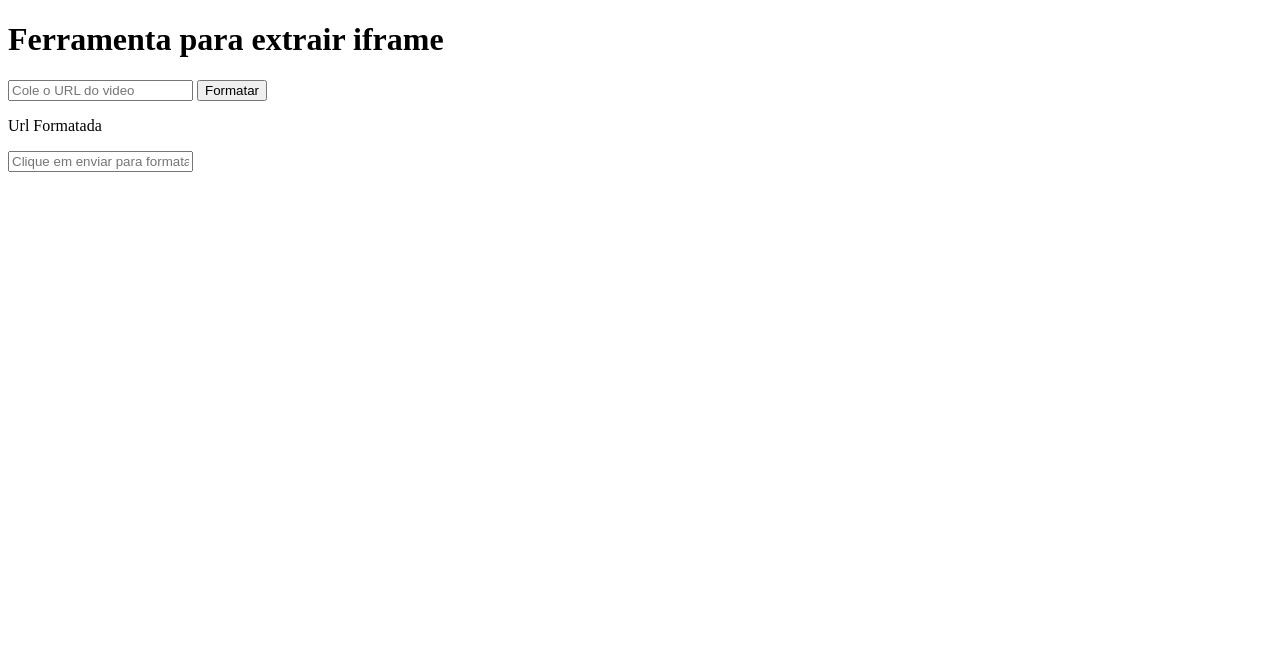
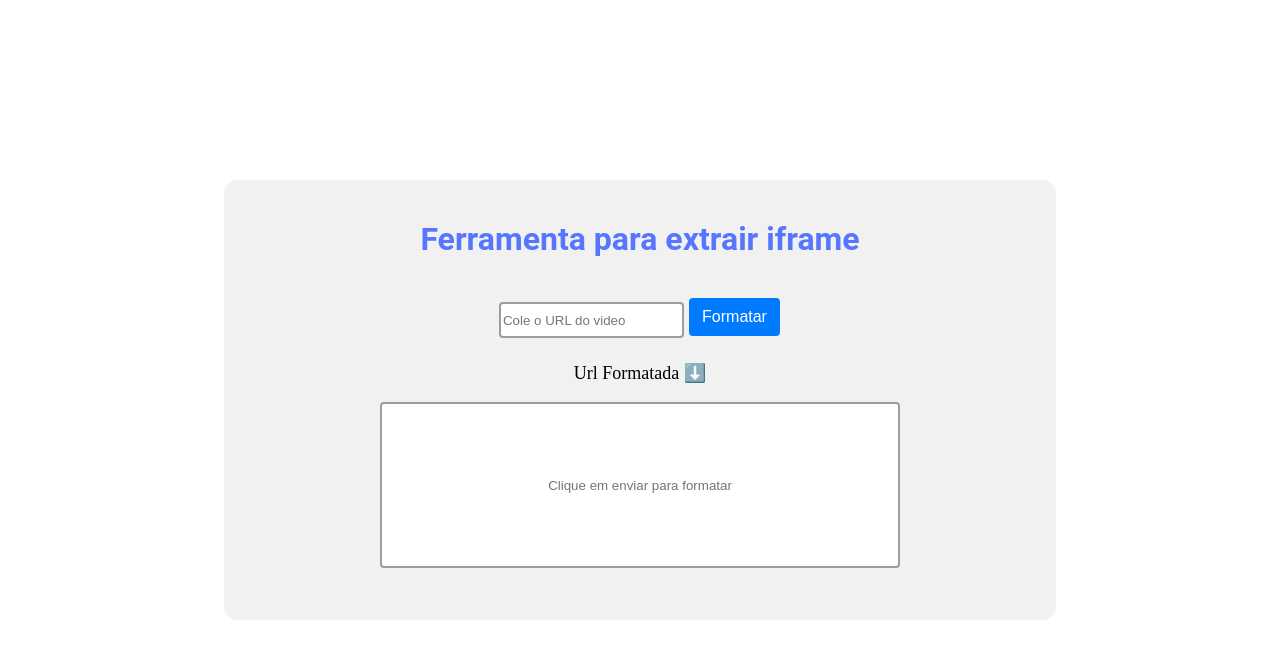
Before and after one commit to vnscss/Iframe-YT, a plain HTML site: page index.html in a window 1280 px wide. Drawn offline with Linux system fonts and the light colour scheme.

Commit message:
Melhoras visuais

```diff
--- a/index.html
+++ b/index.html
@@ -12,19 +12,24 @@
         function formatar() {
 
             let input = document.getElementById("input") , formatado = document.getElementById("formatado")
-            var sting = input.value;
+            var string = input.value;
             let iframe , baseUrl , videoId ;
 
-            sting = sting.replace("https://" , "")
+            string = string.replace("https://" , "")
 
 
-            if( sting.includes("watch?v=")){
+            if(string === ""){
+                alert("Insira uma URL no campo")
+                return;
+            }
+
+            if( string.includes("watch?v=")){
                 baseUrl = 'www.youtube.com'
-                videoId = sting.slice((sting.indexOf('?v=') + 3 ), sting.length)
+                videoId = string.slice((string.indexOf('?v=') + 3 ), string.length)
             }
             else{
                 baseUrl = 'www.youtube.com'
-                videoId = sting.slice((sting.indexOf('/') + 1 ), sting.indexOf('?'))
+                videoId = string.slice((string.indexOf('/') + 1 ), string.indexOf('?'))
             }
 
             iframe = `<iframe width="560" height="315" src="https://${baseUrl}/embed/${videoId}?rel=0" title="YouTube video player" frameborder="0" allow="accelerometer; autoplay; clipboard-write; encrypted-media; gyroscope; picture-in-picture; web-share" referrerpolicy="strict-origin-when-cross-origin" allowfullscreen></iframe>`
@@ -34,6 +39,13 @@
         }
 
         function copiar() {
+
+            if(string === ""){
+                alert("Insira uma URL no campo")
+                return;
+            }
+
+
             // Get the text field
             let input = document.getElementById("input") , formatado = document.getElementById("formatado")
 
@@ -43,15 +55,21 @@
             // Copy the text inside the text field
             navigator.clipboard.writeText(copyText);
 
-            // Alert the copied text
-            alert("Texto copiado");
+            setTimeout(() => {
+                alert("Texto copiado");
+            }, 250);
         }
     </script>
-    <h1>Ferramenta para extrair iframe</h1>
-    <input id="input" type="text" placeholder="Cole o URL do video">
-    <button onclick="formatar();copiar()">Formatar</button>
-    <p>Url Formatada</p>
-    <input id="formatado" type="text" placeholder="Clique em enviar para formatar">
+
+    <div class="article">
+        <h1>Ferramenta para extrair iframe</h1>
+        <div class="inputs">
+            <input class="mainInput" id="input" type="text" placeholder="Cole o URL do video">
+            <button class="btn btn-primary" onclick="formatar();copiar()">Formatar</button>
+            <p>Url Formatada ⬇️</p>
+            <input class="secondInput" id="formatado" type="text" placeholder="Clique em enviar para formatar">
+        </div>
+    </div>
 
 </body>
 </html>
--- a/style.css
+++ b/style.css
@@ -0,0 +1,103 @@
+body{
+    padding: 0px;
+    margin: 0px;
+    display: flex;
+    align-items: center;
+    justify-content: center;
+    width: 100vw;
+    height: 100vh;
+}
+
+.article{
+    background-color: rgb(241, 241, 241);
+    border-radius: 14px;
+    height: 55vh;
+    width: 65vw;
+}
+
+h1{
+    color: rgb(87, 118, 255);
+}
+
+@import url('https://fonts.googleapis.com/css2?family=Roboto:wght@300&display=swap');
+h1{
+  text-align: center;
+  font-family: 'Roboto', sans-serif;
+  margin: 40px;
+}
+
+.container{
+  display: block;
+  margin-right: auto;
+  margin-left: auto;
+  width: fit-content;
+  margin-top: 60px;
+}
+
+.btn{
+  margin-right: 0.07rem;
+  margin-left: 0.07rem;
+  margin-bottom: 0.5rem;
+  display: inline-block;
+  font-weight: 400;
+  text-align: center;
+  white-space: nowrap;
+  vertical-align: middle;
+  -webkit-user-select: none;
+  -moz-user-select: none;
+  -ms-user-select: none;
+  user-select: none;
+  border: 1px solid transparent;
+  padding: .375rem .75rem;
+  font-size: 1rem;
+  line-height: 1.5;
+  border-radius: .25rem;
+  transition: color .15s ease-in-out,background-color .15s ease-in-out,border-color .15s ease-in-out,box-shadow .15s ease-in-out;
+  cursor: pointer;
+  -webkit-appearance: button;
+  text-transform: none;
+  overflow: visible;
+  outline: none;
+  &:hover, &:focus{
+    text-decoration: none;
+  }
+}
+
+
+
+.btn-primary{
+    background-color: #007bff;
+    color: white;
+   &:hover{
+    background-color: #0070e7;
+    color: white;
+   }
+   &:focus{
+     box-shadow: 0 0 0 0.2rem rgba(0, 123, 255, 0.5);
+   }
+ }
+
+ .mainInput{
+    height: 30px;
+    border-radius: 4px;
+    border-color: rgb(156, 156, 156);
+    border-style: solid;
+ }
+
+ .secondInput{
+    width: 40vw;
+    height: 20vh;
+    text-align: center;
+    border-radius: 4px;
+    border-color: rgb(156, 156, 156);
+    border-style: solid;
+ }
+
+ p{
+    font-family: url('https://fonts.googleapis.com/css2?family=Roboto:wght@300&display=swap');
+    font-size: 18px;
+ }
+
+ .inputs{
+    text-align: center;
+ }
```
